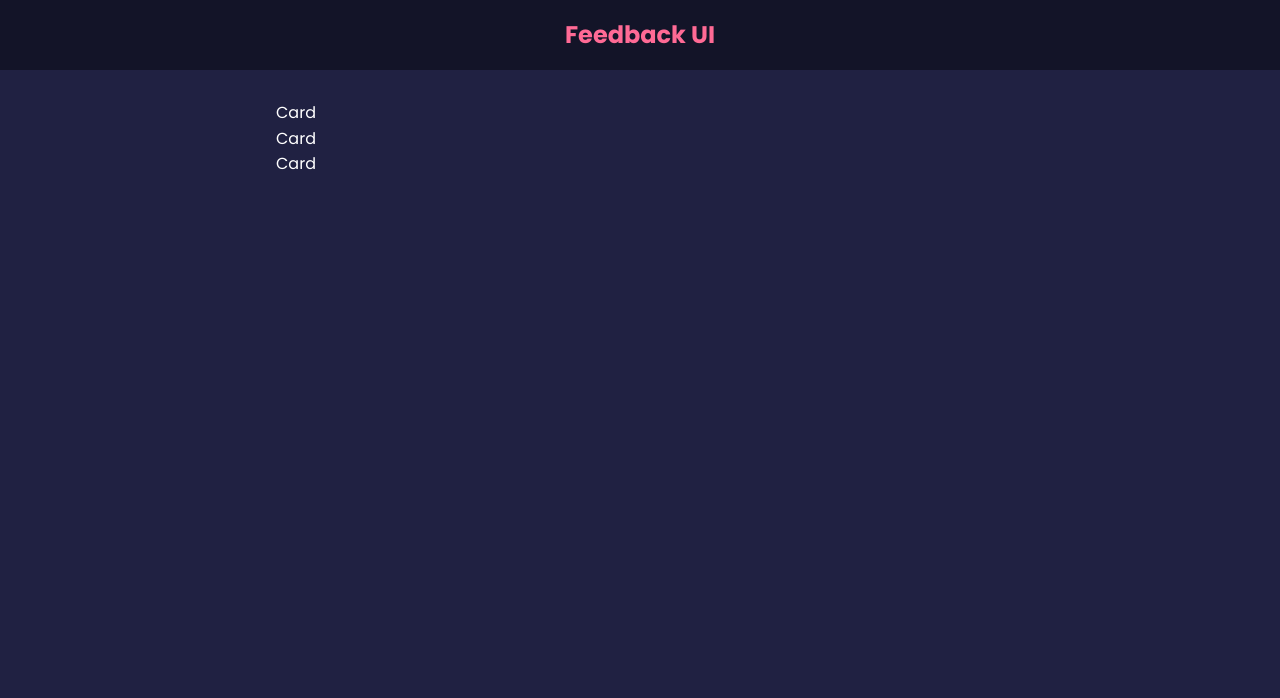
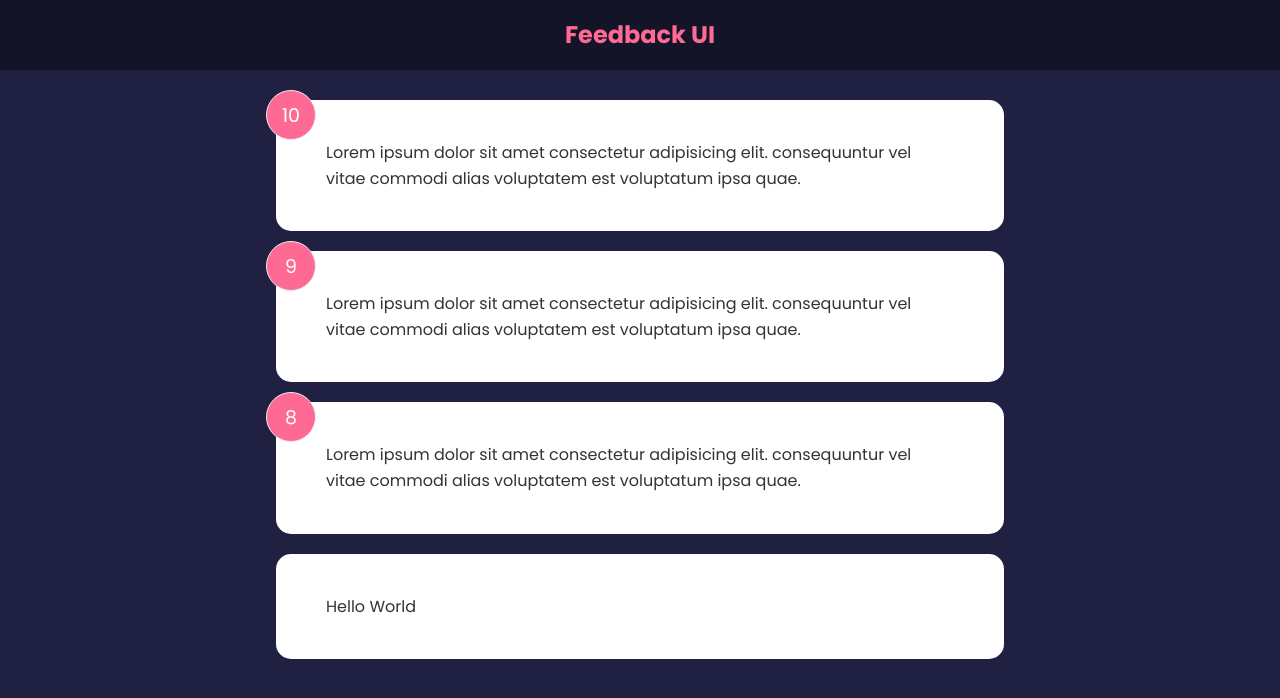
Before and after one commit to graceupongraceemi/React-feedback-app, a React (Create React App) app: page / in a window 1280 px wide. Shown: the top 698 px of the page. Built offline with nearby package versions, Linux system fonts and the light colour scheme.

Commit message:
Card styling in Card.jsx added

```diff
--- a/src/App.js
+++ b/src/App.js
@@ -2,6 +2,7 @@ import React, { useState } from 'react';
 import Header from './components/Header';
 import FeedbackList from './components/FeedbackList';
 import FeedbackData from './data/FeedbackData';
+import Card from './components/shared/Card';
 
 function App() {
   const [feedback, setFeedback] = useState(FeedbackData);
@@ -10,6 +11,7 @@ function App() {
       <Header />
       <div className='container'>
         <FeedbackList feedback={feedback} />
+        <Card>Hello World</Card>
       </div>
     </>
   );
--- a/src/components/shared/Card.jsx
+++ b/src/components/shared/Card.jsx
@@ -1,7 +1,7 @@
 import React from 'react';
 
-function Card() {
-  return <div>Card</div>;
+function Card({ children }) {
+  return <div className='card'>{children}</div>;
 }
 
 export default Card;
```
